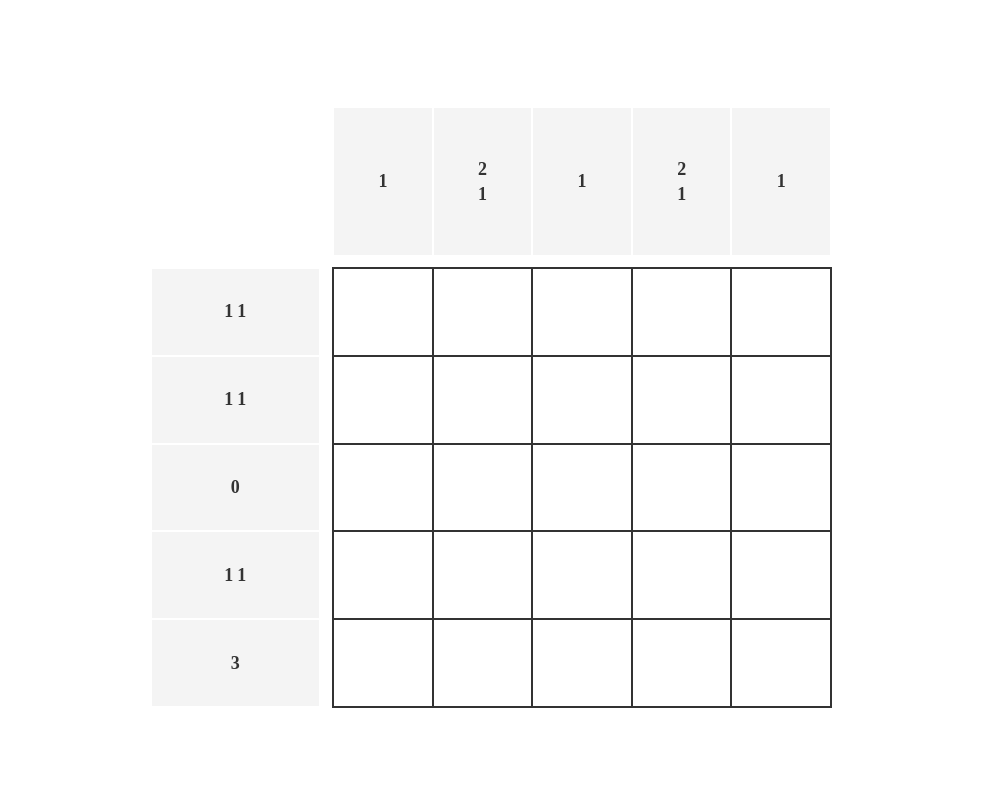
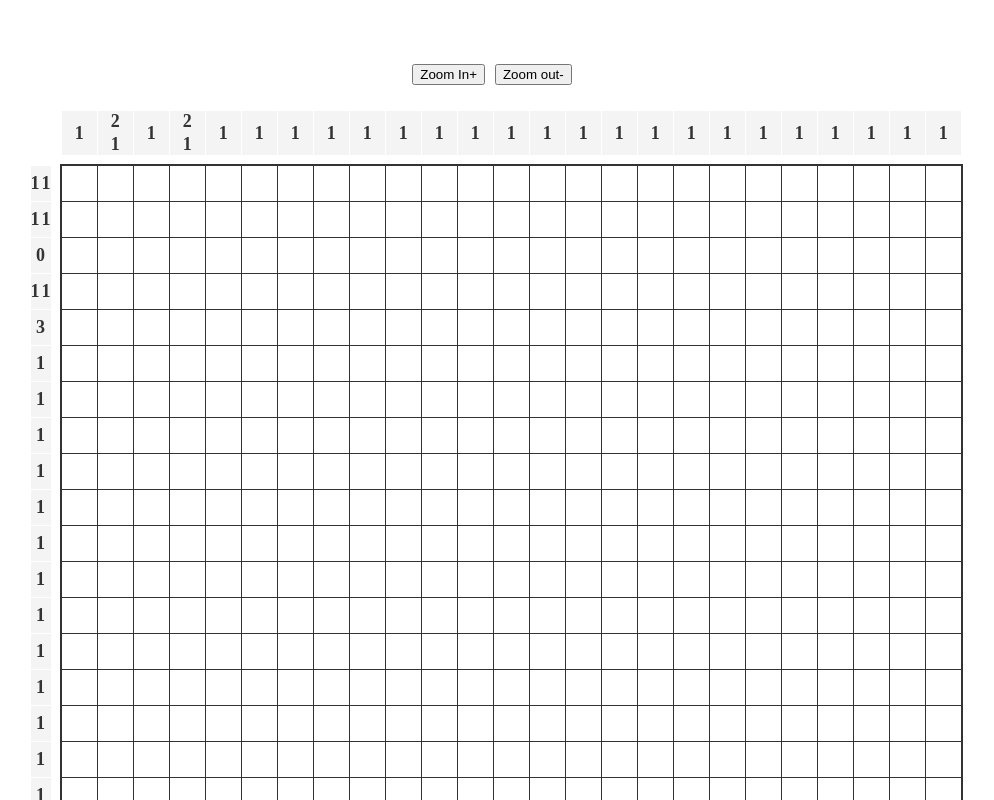
Before and after one commit to SkyMavisGann/nonogram-player, a React (Vite) app: page / in a window 1280 px wide. Shown: the top 800 px of the page, without its empty margins (148-1142 px from the left). Built offline with nearby package versions, Linux system fonts and the light colour scheme.

Commit message:
sticky elemetns

```diff
--- a/index.html
+++ b/index.html
@@ -3,7 +3,7 @@
   <head>
     <meta charset="UTF-8" />
     <link rel="icon" type="image/svg+xml" href="/favicon.svg" />
-    <meta name="viewport" content="width=device-width, initial-scale=1.0" />
+    <meta name="viewport" content="width=device-width, initial-scale=1.0, maximum-scale=1.0, user-scalable=no" />
     <title>nonogram-player</title>
   </head>
   <body>
--- a/src/App.css
+++ b/src/App.css
@@ -4,7 +4,7 @@ html, body {
   padding: 0;
   width: 100%;
   height: 100%;
-  overflow-y: hidden; /* Prevents accidental horizontal scrolling */
+
 }
 
 .app-container {
@@ -22,16 +22,13 @@ html, body {
 /*inside grid*/
 .nonogram-grid {
   display: grid;
-  grid-template-columns: repeat(5, 1fr);
-  grid-template-rows: repeat(5, 1fr);
-  gap: 2px;
+  gap: 1px;
   background-color: #333;
-
-  /* Swapped padding for border to keep grid alignment mathematically perfect */
   border: 2px solid #333;
   width: 100%;
   height: 100%;
   box-sizing: border-box;
+  /* Removed the hardcoded repeat()! */
 }
 
 .cell {
@@ -44,38 +41,35 @@ html, body {
 
 .nonogram-board {
   display: grid;
-
-  /* Take up the whole container, but max out at 85% of the screen */
-  width: 100%;
-  max-width: 85vmin;
-  max-height: 75vh;
-  aspect-ratio: 1 / 1;
-
-  /* Clue areas get 1 fraction of space, grid gets 3 fractions */
-  grid-template-columns: 1fr 3fr;
-  grid-template-rows: 1fr 3fr;
-
-  gap: 2%; /* Use a percentage for the gap so it shrinks on mobile */
+  width: max-content;
+  gap: 1%;
   margin-top: 2vh;
+  /* Removed the hardcoded fr units and the 1/1 aspect ratio! */
 }
 
 /* The Clue Containers */
 .top-clues {
   display: grid;
-  grid-template-columns: repeat(5, 1fr);
-  gap: 2px;
+  position: sticky;
+  top: 0;
+  z-index: 2;
+  gap: 1px;
   width: 100%;
-  padding: 0 2px; /* Offsets the border added to the grid below */
+  padding: 0 2px;
   box-sizing: border-box;
+  /* Removed the hardcoded repeat()! */
 }
 
 .left-clues {
   display: grid;
-  grid-template-rows: repeat(5, 1fr);
-  gap: 2px;
+  position: sticky;
+  gap: 1px;
+  left: 0;
+  z-index: 2;
   height: 100%;
   padding: 2px 0;
   box-sizing: border-box;
+  /* Removed the hardcoded repeat()! */
 }
 
 /* Base styling for the clue spaces */
@@ -90,7 +84,7 @@ html, body {
   /* Centers the numbers perfectly within the cell */
   align-items: center;
   justify-content: center;
-  gap: 4px; /* Adds a tiny space between multiple numbers */
+  gap: 2px; /* Adds a tiny space between multiple numbers */
 }
 
 /* Specific alignments so the numbers sit flush against the playable area */
--- a/src/App.tsx
+++ b/src/App.tsx
@@ -1,11 +1,27 @@
 import './App.css'; // We will use this file for our layout styles later
 import NonogramBoard from './components/NonogramBoard';
+import { useState } from "react";
+
+
 
 function App() {
+    const [cellSize, setCellSize] = useState(35);
+
+    const zoomIn = () => {
+        setCellSize(cellSize + 5);
+    }
+    const zoomOut = () => {
+        setCellSize(cellSize - 5);
+    }
   // Everything inside the return() is what gets drawn to the screen
   return (
     <main className='app-container'>
-      <NonogramBoard />
+
+      <div style={{ marginBottom: '10px', gap: '10px', display: 'flex' }}>
+                <button onClick={zoomIn}>Zoom In+ </button>
+                <button onClick={zoomOut}>Zoom out- </button>
+      </div>
+      <NonogramBoard cellSize={cellSize}/>
     </main>
   );
 }
--- a/src/components/Grid.tsx
+++ b/src/components/Grid.tsx
@@ -1,10 +1,17 @@
 import { useState } from "react";
 
-export default function Grid() {
+interface GridProps {
+  rows: number;
+  cols: number;
+  size: number;
+}
 
-    const [gridData, setGridData] = useState(Array(25).fill(false));
+export default function Grid({ rows, cols, size}: GridProps) {
+
+    const [gridData, setGridData] = useState(Array(rows * cols).fill(false));
 
 
+    //flips i's element boolean
     const toggleCell = (i: number) => {
         const newGridData = [...gridData];
         newGridData[i] = !newGridData[i];
@@ -13,8 +20,12 @@ export default function Grid() {
     }
 
     return (
-        <div className="nonogram-grid">
-            {/*waduidw*/}
+        <div className="nonogram-grid"
+        style={{
+        gridTemplateColumns: `repeat(${cols}, ${size}px)`,
+        gridTemplateRows: `repeat(${rows}, ${size}px)`
+      }}>
+
             {gridData.map((isFilled, index) => (
                 <div
                 key={index}
--- a/src/components/NonogramBoard.tsx
+++ b/src/components/NonogramBoard.tsx
@@ -1,14 +1,33 @@
 import Grid from "./Grid";
 
-export default function NonogramBoard() {
-    const topClues = ["1", "2 1", "1", "2 1", "1"];
-    const leftClues = ["1 1", "1 1", "0", "1 1", "3"];
+type NonogramBoardProps = {
+    cellSize: number;
+}
+
+export default function NonogramBoard({ cellSize }: NonogramBoardProps) {
+    const topClues = ["1", "2 1", "1", "2 1", "1", "1", "1", "1", "1", "1", "1", "1", "1", "1", "1", "1", "1", "1", "1", "1", "1", "1", "1", "1", "1"];
+    const leftClues = ["1 1", "1 1", "0", "1 1", "3", "1", "1", "1", "1", "1", "1", "1", "1", "1", "1", "1", "1", "1", "1", "1", "1", "1", "1", "1", "1"];
+
+
+    const colCount = topClues.length;
+    const rowCount = leftClues.length;
+
 
     return (
-        <div className="nonogram-board">
+
+
+        <div className="nonogram-board"
+        style={{
+          gridTemplateColumns: `max-content max-content`,
+          gridTemplateRows: `max-content max-content`
+        }}>
+
+
+
             <div className="empty-corner"></div>
 
-            <div className="top-clues">
+            <div className="top-clues"
+            style={{ gridTemplateColumns: `repeat(${colCount}, ${cellSize}px)` }}>
                 {topClues.map((clue, index) => (
                     <div key={index} className="clue-cell top-clue-cell">
                         {clue.split(' ').map((num, i) => (
@@ -18,7 +37,8 @@ export default function NonogramBoard() {
                 ))}
             </div>
 
-            <div className="left-clues">
+            <div className="left-clues"
+            style={{ gridTemplateRows: `repeat(${rowCount}, ${cellSize}px)` }}>
                 {leftClues.map((clue, index) => (
                     <div key={index} className="clue-cell left-clue-cell">
                         {clue.split(' ').map((num, i) => (
@@ -28,7 +48,7 @@ export default function NonogramBoard() {
                 ))}
             </div>
 
-            <Grid />
+            <Grid rows={rowCount} cols={colCount} size={cellSize}/>
         </div>
     );
 }
```
